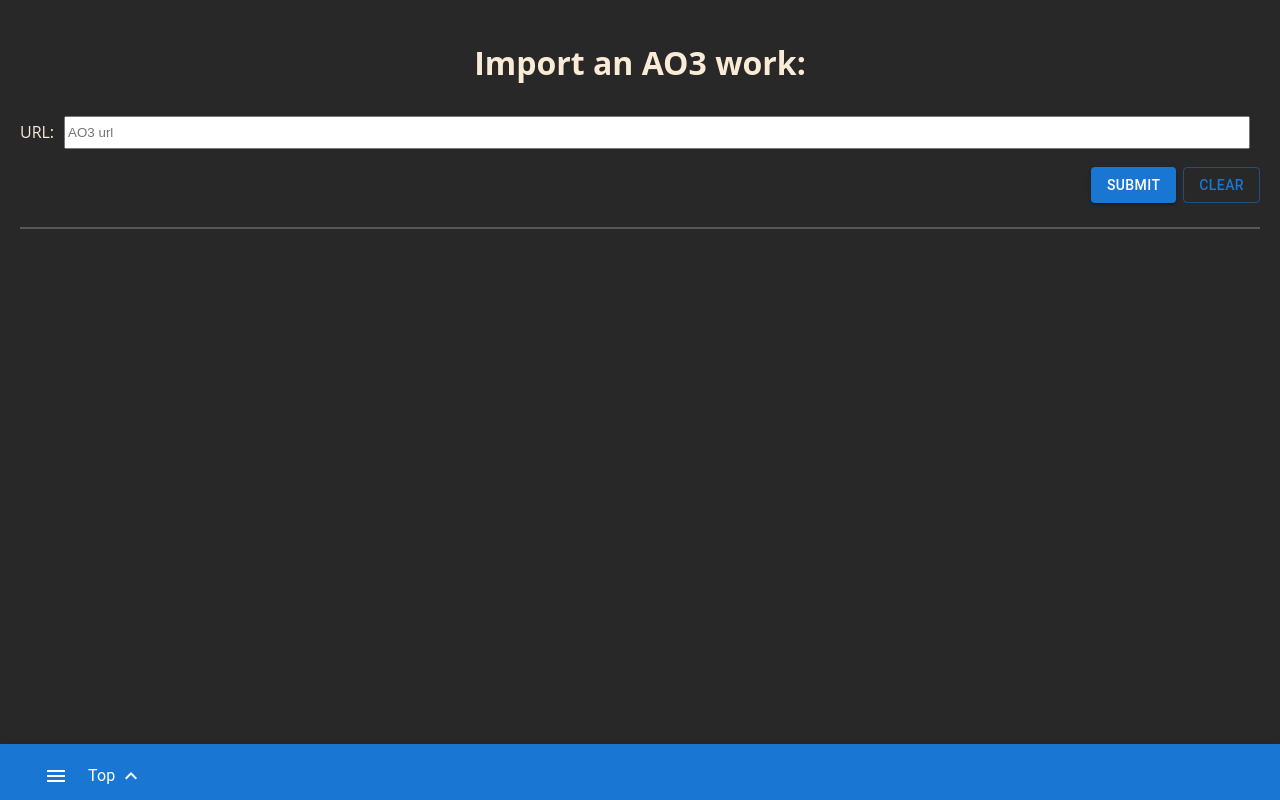
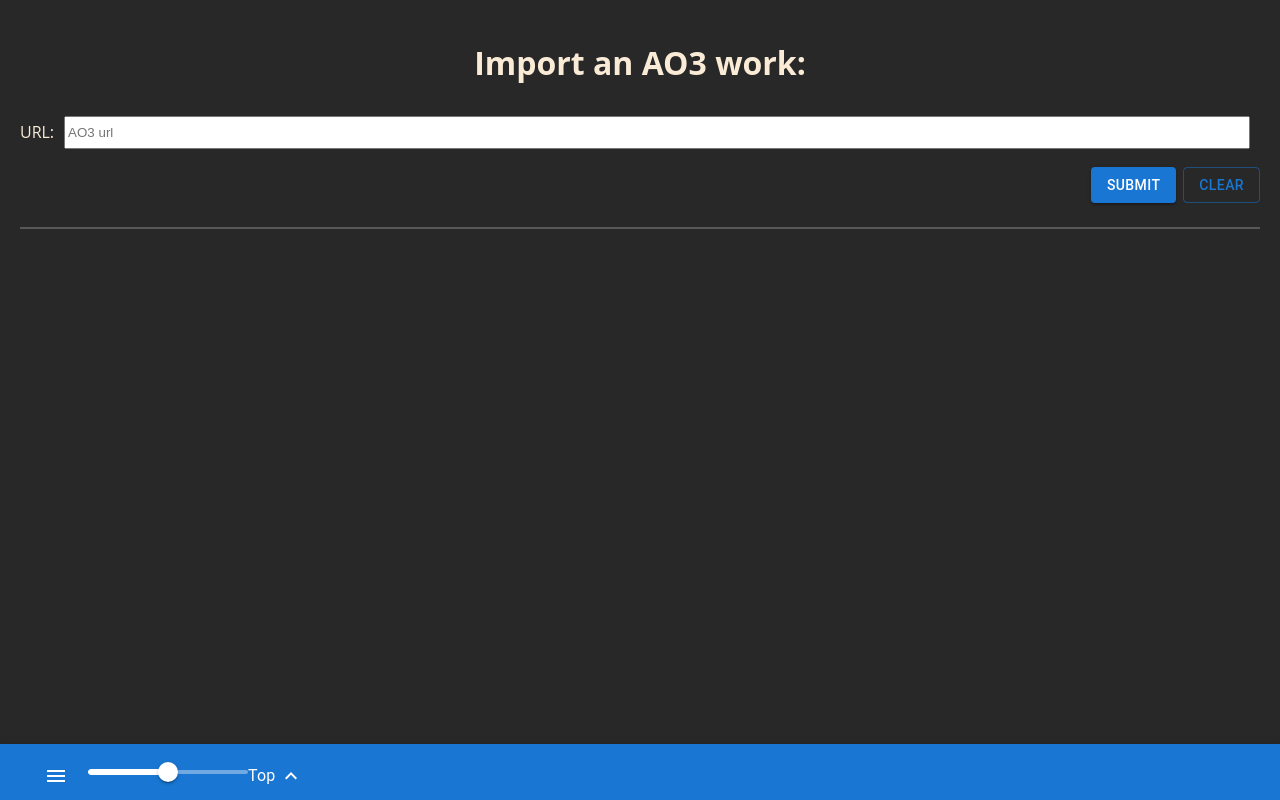
Before and after one commit to hannahbjorklund/cheerio-exploration, a React (Vite) app: page / in a window 1280 px wide. Built offline with nearby package versions, Linux system fonts and the light colour scheme; a web font is replaced by a local one.

Commit message:
Slider component

```diff
--- a/src/components/HideAppBar/HideAppBar.jsx
+++ b/src/components/HideAppBar/HideAppBar.jsx
@@ -8,6 +8,8 @@
   Menu,
   MenuItem,
   Button,
+  Stack,
+  Slider
 } from "@mui/material";
 import {
   ExpandLess,
@@ -20,6 +22,7 @@
   const menuRef = useRef();
   const [anchorEl, setAnchorEl] = useState(null);
   const [menuIsOpen, setMenuIsOpen] = useState(false);
+  const [textSize, setTextSize] = useState(50);
 
   /**
    * When user clicks the Top icon in the app bar, scroll them to the top of the page
@@ -39,6 +42,7 @@
     setAnchorEl(menuRef.current);
   };
 
+
   const handleClose = () => {
     setAnchorEl(null);
     setMenuIsOpen(false);
@@ -54,6 +58,11 @@
     })
   }
 
+  const handleTextSlide = (e, newValue) => {
+    console.log(newValue);
+    setTextSize(newValue);
+  }
+
   return (
     <Slide appear={false} direction="up" in={!trigger}>
       <AppBar
@@ -66,6 +75,7 @@
         }}
       >
         <Toolbar ref={menuRef}>
+          {/* Chapter menu */}
           <Button onClick={handleMenuClick}>
             {menuIsOpen ? (
               <MenuOpenIcon sx={{ color: "white" }}></MenuOpenIcon>
@@ -73,6 +83,10 @@
               <MenuIcon sx={{ color: "white" }} />
             )}
           </Button>
+          {/* Back to top button */}
+          <Stack spacing={2} direction="row" sx={{ mb: 1 }} alignItems="center">
+            <Slider sx={{width: '10em', color: 'white'}} defaultValue={50} aria-label="text-size" value={textSize} onChange={handleTextSlide} />
+          </Stack>
           <Typography onClick={scrollToTop} component="div">
             Top <ExpandLess sx={{ verticalAlign: "middle" }} />
           </Typography>
```
